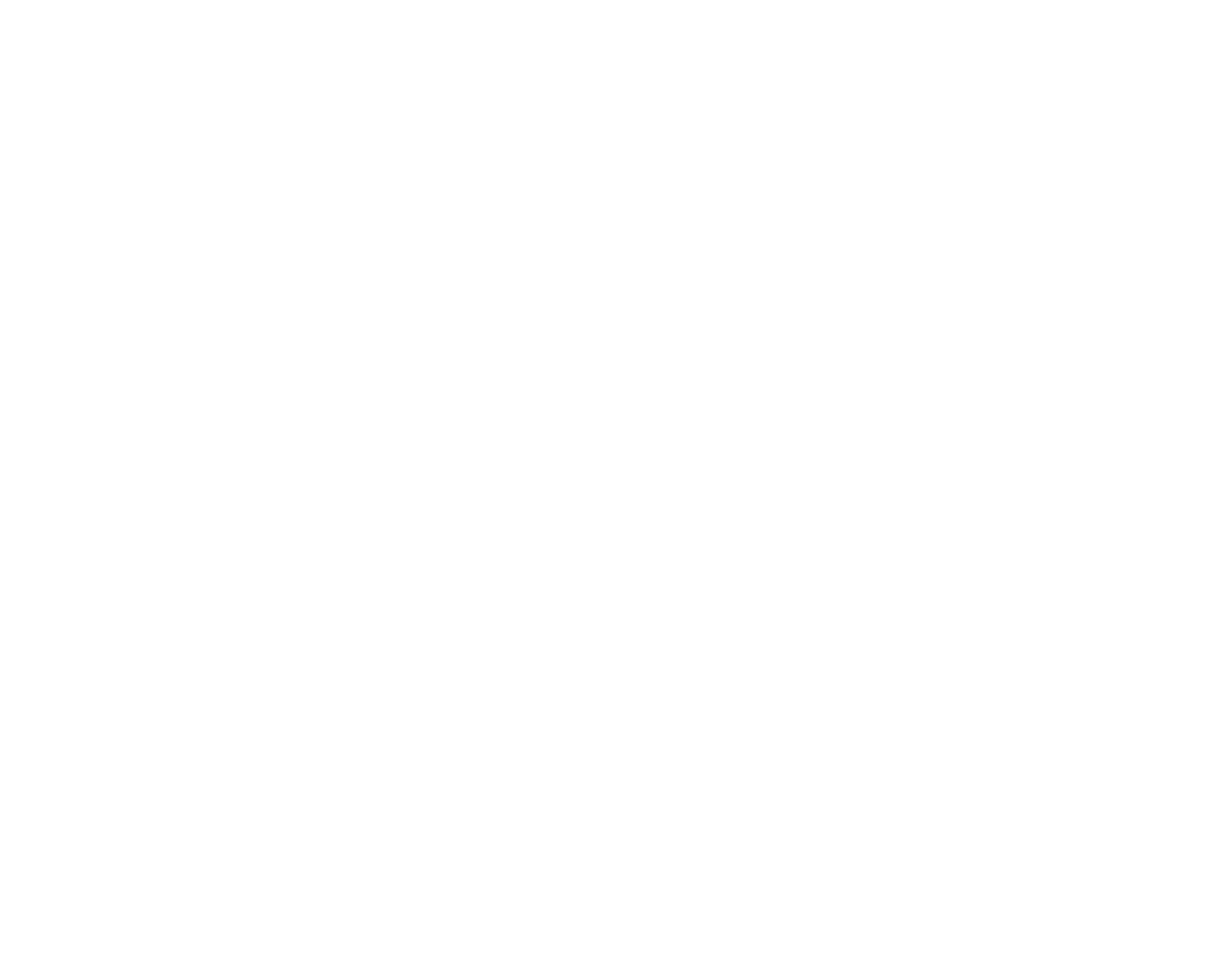
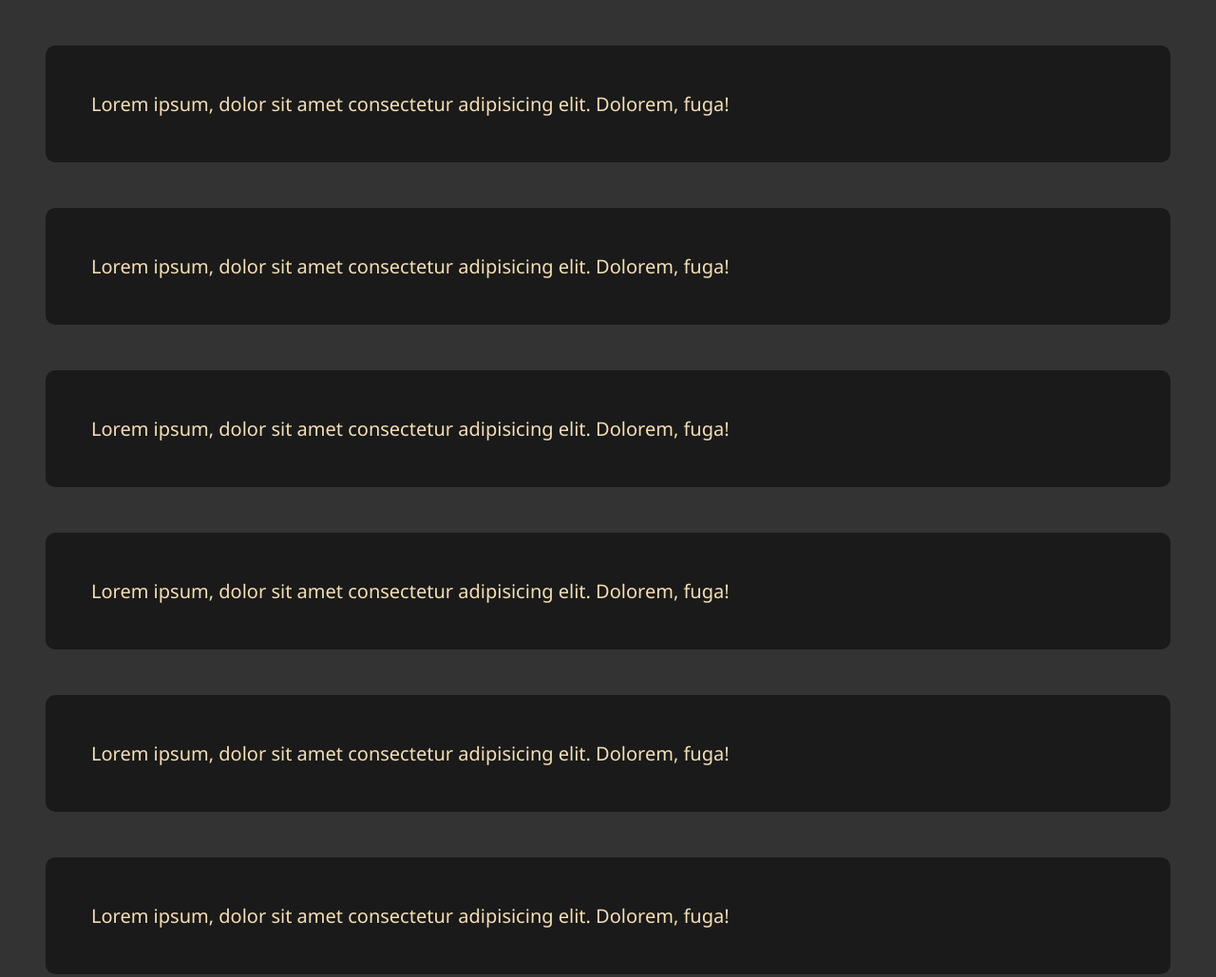
Before and after one commit to docile-imbereyemaso/scroll-animation, a plain HTML site: page index.html in a window 1280 px wide. Shown: the top 1029 px of the page at 95% size. Before the commit the page ends 800 px from the top, so only its background shows below. Drawn offline with Linux system fonts and the light colour scheme.

Commit message:
feat:uploading the index page

```diff
--- a/index.html
+++ b/index.html
@@ -3,9 +3,76 @@
 <head>
     <meta charset="UTF-8">
     <meta name="viewport" content="width=device-width, initial-scale=1.0">
-    <title>Document</title>
+    <title>Intersection observer</title>
+    <style>
+        *{padding:0 ;
+            margin: 0;
+            box-sizing: border-box;
+        }
+        body{
+            background-color: #333;
+            font-family: 'Segoe UI', Tahoma, Geneva, Verdana, sans-serif;
+        }
+        p{
+
+            background-color: rgba(0, 0, 0, 0.493);
+            color: wheat;
+            padding: 3rem;
+            margin: 3rem;
+            border-radius: 10px;
+            font-size: 20px;
+            opacity: 0;
+            transform: translateX(-50%);
+            transition: 600ms ease;
+        }
+        p.show{
+            opacity: 1;
+            transform: translateX(0%);
+
+        }
+    </style>
 </head>
 <body>
+<div>
 
+    <p>Lorem ipsum, dolor sit amet consectetur adipisicing elit. Dolorem, fuga!</p>
+    <p>Lorem ipsum, dolor sit amet consectetur adipisicing elit. Dolorem, fuga!</p>
+    <p>Lorem ipsum, dolor sit amet consectetur adipisicing elit. Dolorem, fuga!</p>
+    <p>Lorem ipsum, dolor sit amet consectetur adipisicing elit. Dolorem, fuga!</p>
+    <p>Lorem ipsum, dolor sit amet consectetur adipisicing elit. Dolorem, fuga!</p>
+    <p>Lorem ipsum, dolor sit amet consectetur adipisicing elit. Dolorem, fuga!</p>
+    <p>Lorem ipsum, dolor sit amet consectetur adipisicing elit. Dolorem, fuga!</p>
+    <p>Lorem ipsum, dolor sit amet consectetur adipisicing elit. Dolorem, fuga!</p>
+    <p>Lorem ipsum, dolor sit amet consectetur adipisicing elit. Dolorem, fuga!</p>
+    <p>Lorem ipsum, dolor sit amet consectetur adipisicing elit. Dolorem, fuga!</p>
+    <p>Lorem ipsum, dolor sit amet consectetur adipisicing elit. Dolorem, fuga!</p>
+    <p>Lorem ipsum, dolor sit amet consectetur adipisicing elit. Dolorem, fuga!</p>
+    <p>Lorem ipsum, dolor sit amet consectetur adipisicing elit. Dolorem, fuga!</p>
+    <p>Lorem ipsum, dolor sit amet consectetur adipisicing elit. Dolorem, fuga!</p>
+    <p>Lorem ipsum, dolor sit amet consectetur adipisicing elit. Dolorem, fuga!</p>
+    <p>Lorem ipsum, dolor sit amet consectetur adipisicing elit. Dolorem, fuga!</p>
+    <p>Lorem ipsum, dolor sit amet consectetur adipisicing elit. Dolorem, fuga!</p>
+    <p>Lorem ipsum, dolor sit amet consectetur adipisicing elit. Dolorem, fuga!</p>
+    <p>Lorem ipsum, dolor sit amet consectetur adipisicing elit. Dolorem, fuga!</p>
+    <p>Lorem ipsum, dolor sit amet consectetur adipisicing elit. Dolorem, fuga!</p>
+    <p>Lorem ipsum, dolor sit amet consectetur adipisicing elit. Dolorem, fuga!</p>
+    <p>Lorem ipsum, dolor sit amet consectetur adipisicing elit. Dolorem, fuga!</p>
+</div>
+
+
+    <script>
+        const observer = new IntersectionObserver((entries)=>{
+            entries.forEach((entry)=>{
+                if(entry.isIntersecting){
+                    entry.target.classList.add("show")
+                }else{
+                     entry.target.classList.remove("show")
+                }
+            })
+        },{});
+
+        const todoElements = document.querySelectorAll("p");
+        todoElements.forEach((todo)=>observer.observe(todo));
+    </script>
 </body>
 </html>
```
